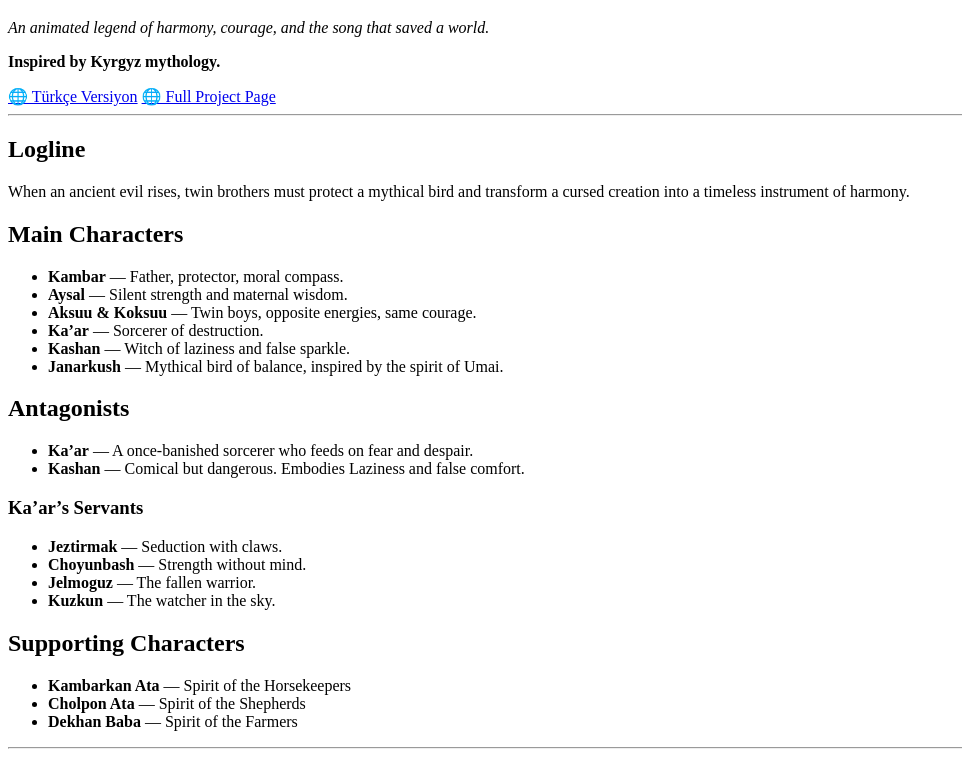
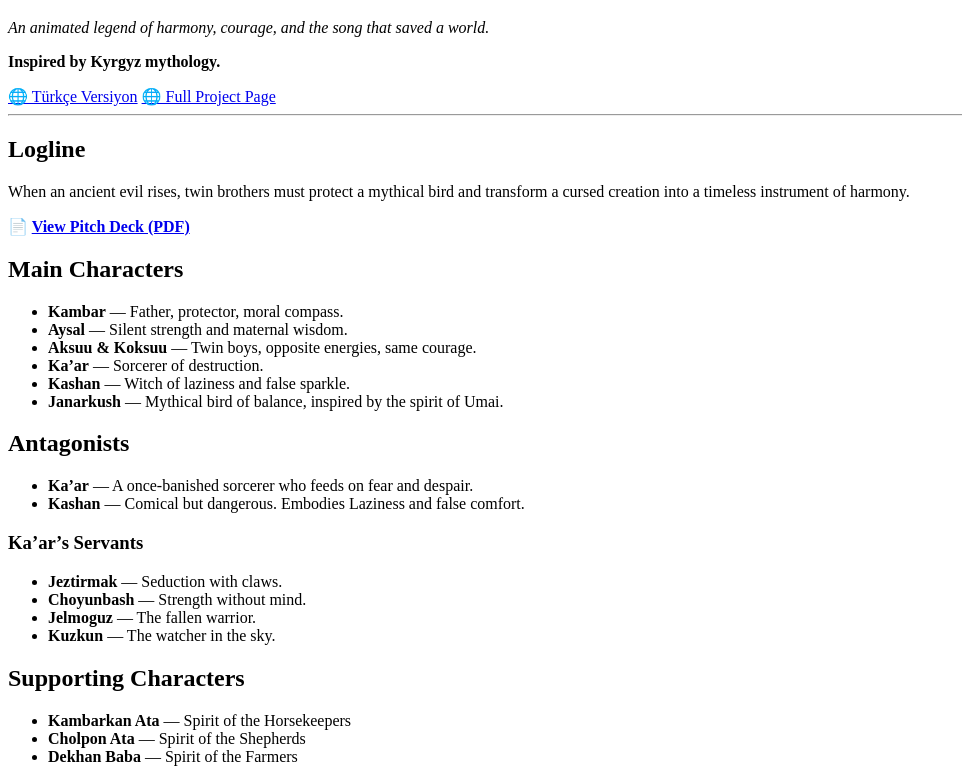
Before and after one commit to janarkush/janarkush.github.io, a plain HTML site: page index.html in a window 1280 px wide. Shown: the part 61-829 px from the top of the page, without its empty margins (0-962 px from the left). Drawn offline with Linux system fonts and the light colour scheme.

Commit message:
Update index.html

```diff
--- a/index.html
+++ b/index.html
@@ -31,6 +31,7 @@
 
   <h2>Logline</h2>
   <p>When an ancient evil rises, twin brothers must protect a mythical bird and transform a cursed creation into a timeless instrument of harmony.</p>
+  <p><strong>📄 <a href="https://drive.google.com/file/d/1-dhRAjy_rkuOKf2ckRDaIQ9uQks0F0o2/view?usp=sharing" target="_blank">View Pitch Deck (PDF)</a></strong></p>
 
   <h2>Main Characters</h2>
   <ul>
```
